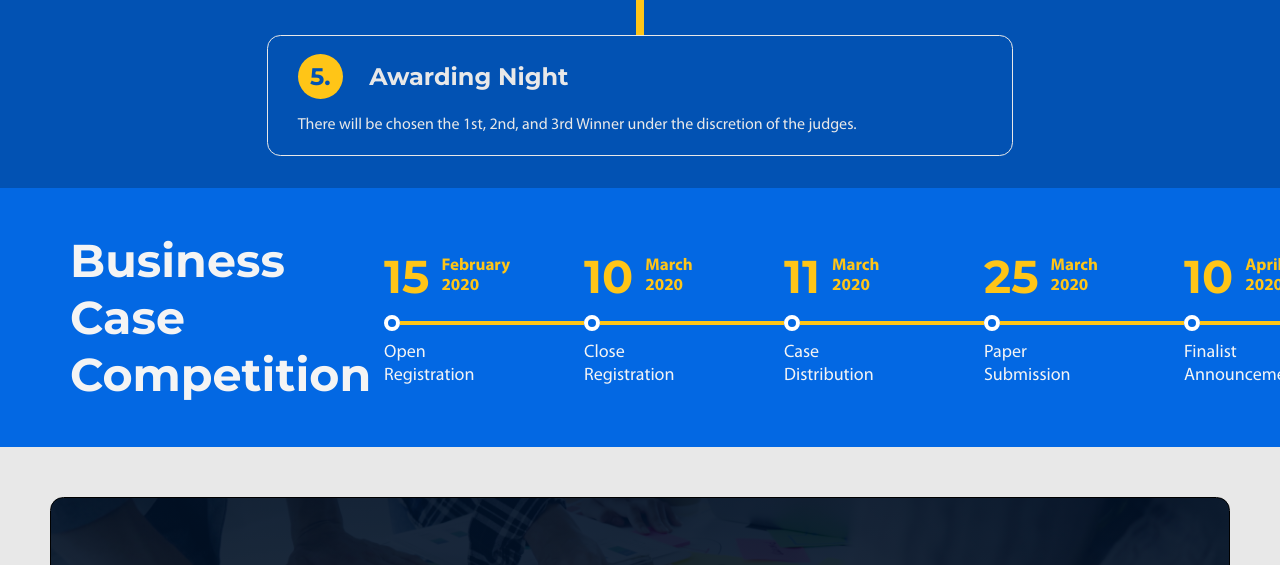
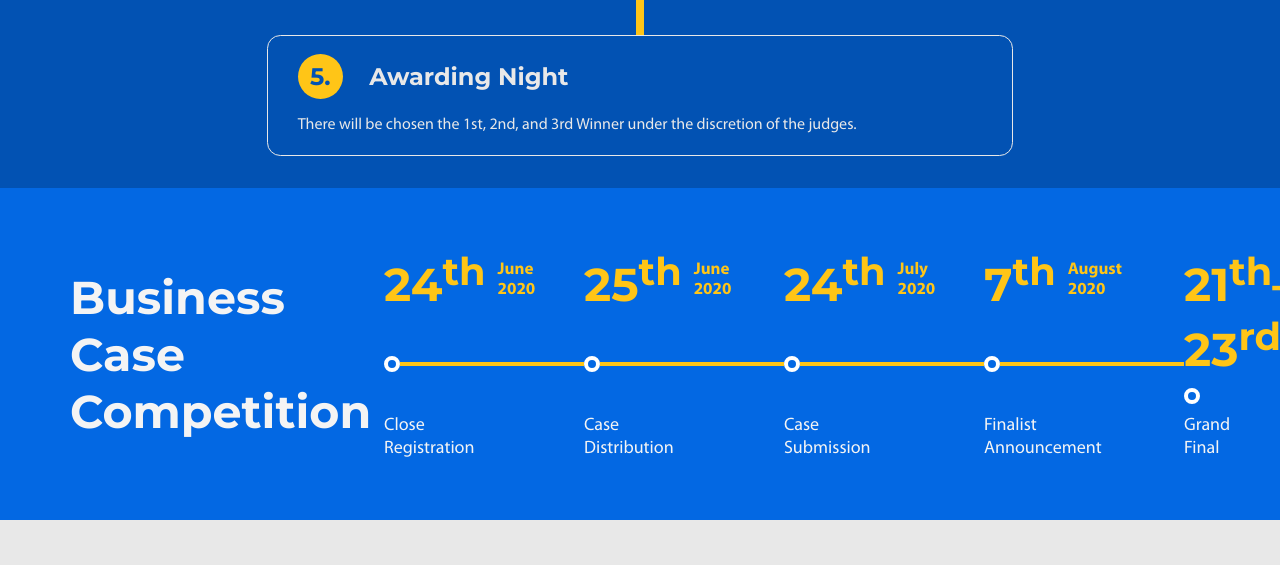
Before and after one commit to HardyValen/sxcgrandsummit, a Laravel app: page /business-case in a window 1280 px wide. Shown: the part 2035-2600 px from the top of the page. Run offline with Laravel 8, Linux system fonts and the light colour scheme.

Commit message:
Scheduling in progress

```diff
--- a/resources/views/blocks/schedule/businessCase.blade.php
+++ b/resources/views/blocks/schedule/businessCase.blade.php
@@ -7,22 +7,8 @@
 
         <div class="schedule-timeline-item">
             <div class="schedule-timeline-date">
-                <h1>15</h1>
-                <p>February <br> 2020</p>
-            </div>
-            <div class="schedule-timeline-line">
-                <div class="timeline-donut"></div>
-                <div class="timeline-line"></div>
-            </div>
-            <div class="schedule-timeline-event">
-                <p>Open<br>Registration</p>
-            </div>
-        </div>
-
-        <div class="schedule-timeline-item">
-            <div class="schedule-timeline-date">
-                <h1>10</h1>
-                <p>March <br> 2020</p>
+                <h1>24<sup>th</sup></h1>
+                <p>June <br> 2020</p>
             </div>
             <div class="schedule-timeline-line">
                 <div class="timeline-donut"></div>
@@ -35,8 +21,8 @@
 
         <div class="schedule-timeline-item">
             <div class="schedule-timeline-date">
-                <h1>11</h1>
-                <p>March <br> 2020</p>
+                <h1>25<sup>th</sup></h1>
+                <p>June <br> 2020</p>
             </div>
             <div class="schedule-timeline-line">
                 <div class="timeline-donut"></div>
@@ -50,22 +36,22 @@
 
         <div class="schedule-timeline-item">
             <div class="schedule-timeline-date">
-                <h1>25</h1>
-                <p>March<br>2020</p>
+                <h1>24<sup>th</sup></h1>
+                <p>July<br>2020</p>
             </div>
             <div class="schedule-timeline-line">
                 <div class="timeline-donut"></div>
                 <div class="timeline-line"></div>
             </div>
             <div class="schedule-timeline-event">
-                <p>Paper<br>Submission</p>
+                <p>Case<br>Submission</p>
             </div>
         </div>
 
         <div class="schedule-timeline-item">
             <div class="schedule-timeline-date">
-                <h1>10</h1>
-                <p>April<br>2020</p>
+                <h1>7<sup>th</sup></h1>
+                <p>August<br>2020</p>
             </div>
             <div class="schedule-timeline-line">
                 <div class="timeline-donut"></div>
@@ -78,28 +64,14 @@
 
         <div class="schedule-timeline-item">
             <div class="schedule-timeline-date">
-                <h1>18</h1>
-                <p>April<br>2020</p>
-            </div>
-            <div class="schedule-timeline-line">
-                <div class="timeline-donut"></div>
-                <div class="timeline-line"></div>
-            </div>
-            <div class="schedule-timeline-event">
-                <p>Coaching<br>Session</p>
-            </div>
-        </div>
-
-        <div class="schedule-timeline-item">
-            <div class="schedule-timeline-date">
-                <h1>19</h1>
-                <p>April<br>2020</p>
+                <h1>21<sup>th</sup>&ndash;23<sup>rd</sup></h1>
+                <p>August<br>2020</p>
             </div>
             <div class="schedule-timeline-line">
                 <div class="timeline-donut"></div>
             </div>
             <div class="schedule-timeline-event">
-                <p>Final Presentation &<br>Awarding Night</p>
+                <p>Grand<br>Final</p>
             </div>
         </div>
 
```
